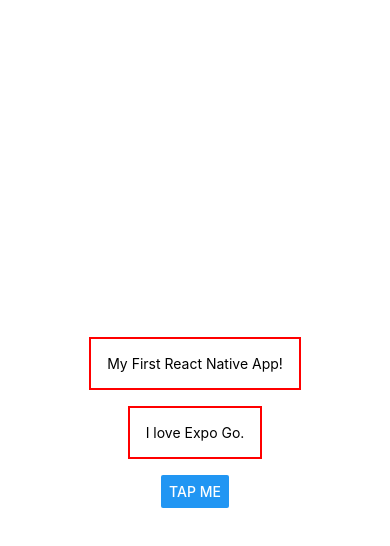
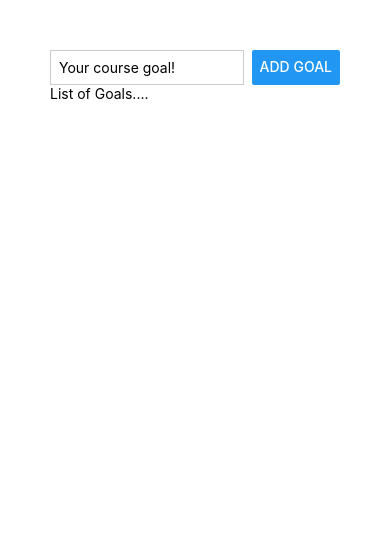
Before and after one commit to PaingThu/FirstReactProject, a React Native app: screen / in a window 390 px wide. Shown: the top 546 px of the page. Built offline with nearby package versions, Linux system fonts and the light colour scheme.

Commit message:
Dive into the Flexbox

```diff
--- a/App.js
+++ b/App.js
@@ -1,28 +1,34 @@
 import { StatusBar } from 'expo-status-bar';
-import { StyleSheet, Text, View, Button } from 'react-native';
+import { StyleSheet, Text, View, Button, TextInput } from 'react-native';
 
 export default function App() {
   return (
-    <View style={styles.container}>
-      <Text style={styles.dummyText}>My First React Native App!</Text>
-      <Text style={styles.dummyText}>I love Expo Go.</Text>
-      <Button title='Tap Me'/>
+    <View style={styles.appContainer}>
+      <View style={styles.inputContainer}>
+        <TextInput style={styles.textInput} placeholder='Your course goal!' />
+        <Button title='Add Goal' />
+      </View>
+      <View>
+        <Text>List of Goals....</Text>
+      </View>
       <StatusBar style="auto" />
     </View>
   );
 }
 
 const styles = StyleSheet.create({
-  container: {
-    flex: 1,
-    backgroundColor: '#fff',
-    alignItems: 'center',
-    justifyContent: 'center',
+  appContainer: {
+    padding: 50
   },
-  dummyText: {
-    marginBottom: 16,
-    borderWidth: 2,
-    borderColor: 'red',
-    padding: 16
+  inputContainer: {
+    flexDirection: 'row',
+    justifyContent: 'space-between'
+  },
+  textInput: {
+    borderWidth: 1,
+    borderColor: '#ccc',
+    width: '80%',
+    marginRight: 8,
+    padding: 8
   }
 });
```
